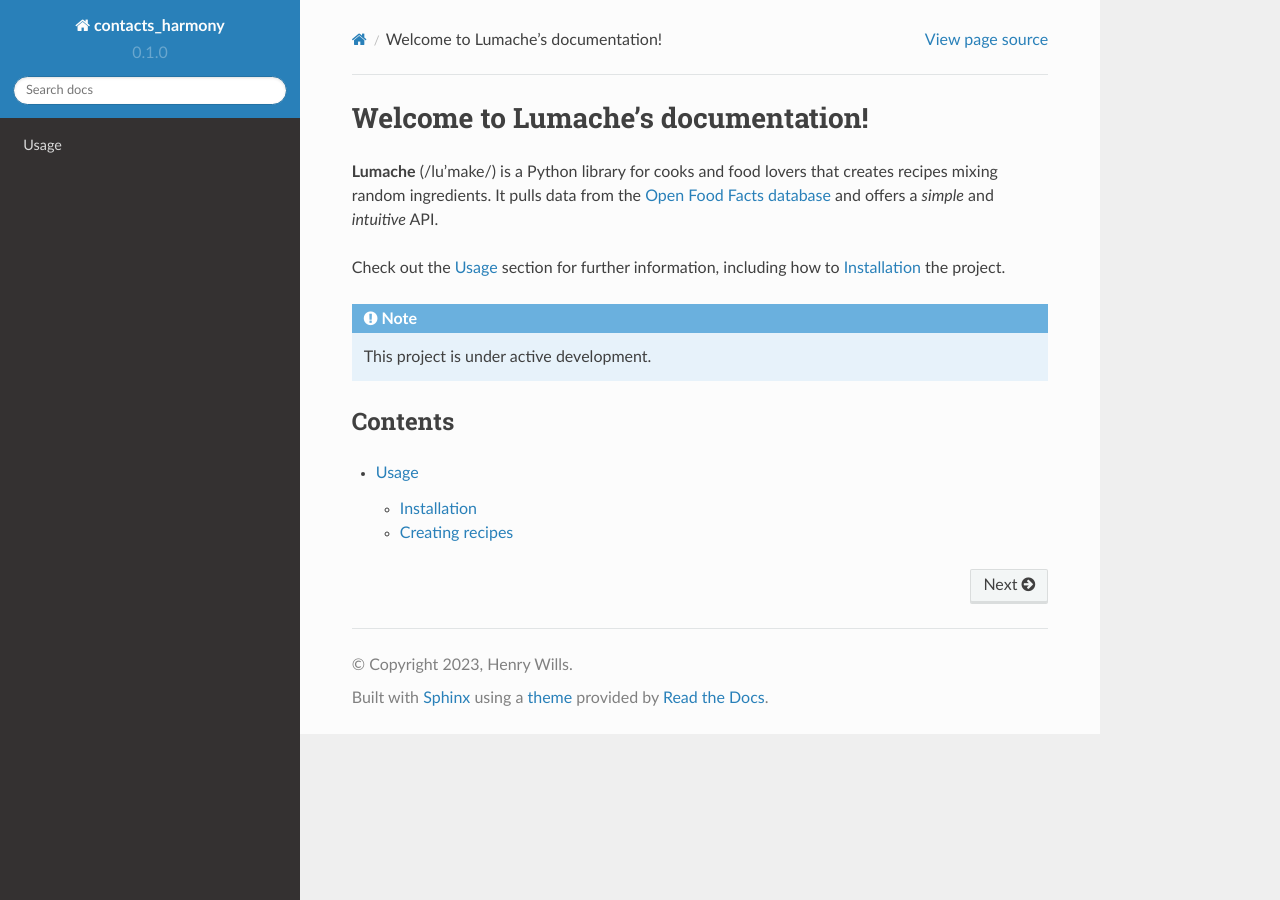
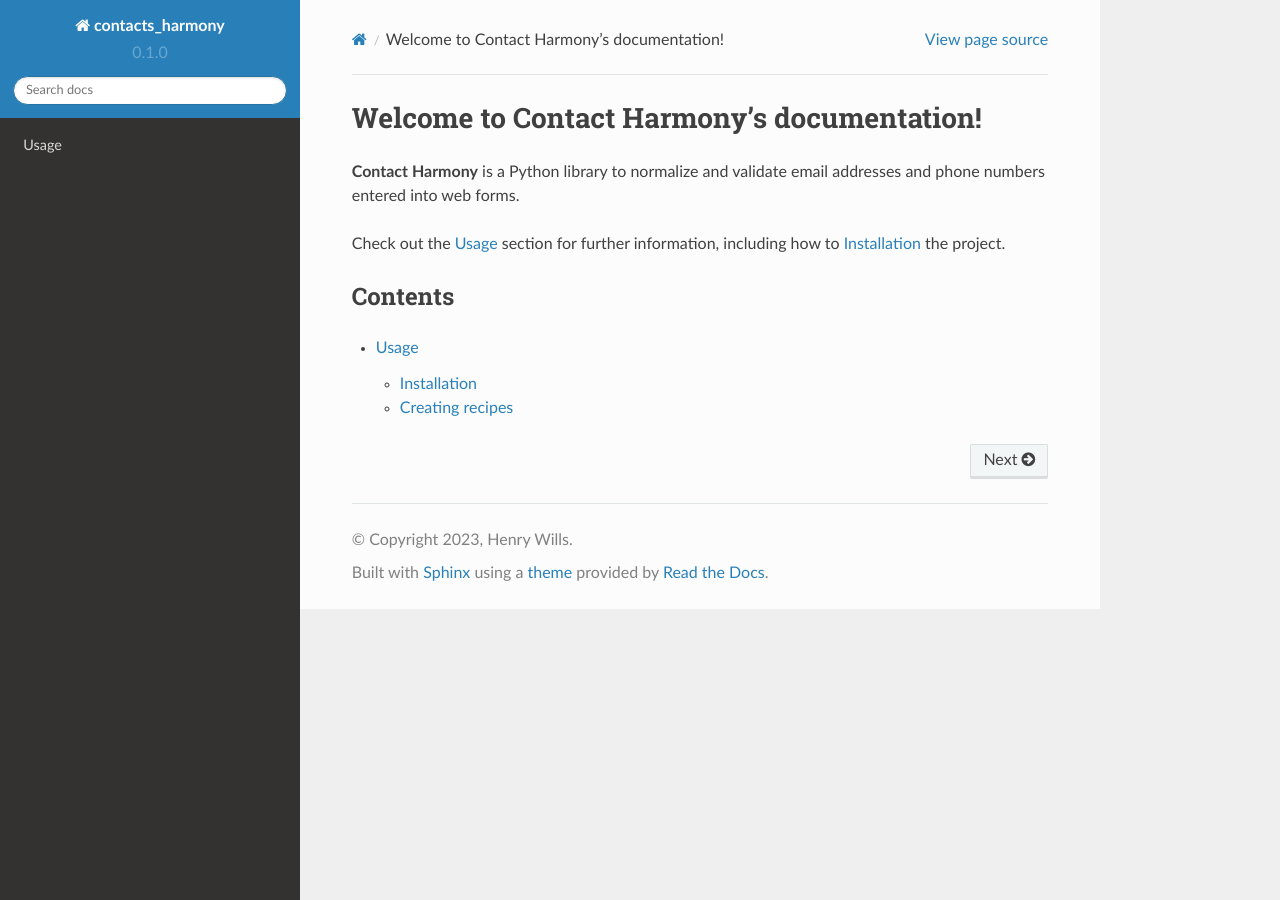
Before and after one commit to TheHenryWills/contacts_harmony, a Sphinx documentation site: the page built from docs/source/index.rst, in a window 1280 px wide. Built offline with Sphinx 7.4.7 and the Read the Docs theme 2.0.0, drawn with Linux system fonts in a browser that asks for light colours; pages that are not in the unit, such as notebooks, are missing from menus.

Commit message:
Update index.rst

```diff
--- a/docs/source/index.rst
+++ b/docs/source/index.rst
@@ -1,17 +1,11 @@
-Welcome to Lumache's documentation!
+Welcome to Contact Harmony's documentation!
 ===================================
 
-**Lumache** (/lu'make/) is a Python library for cooks and food lovers
-that creates recipes mixing random ingredients.
-It pulls data from the `Open Food Facts database <https://world.openfoodfacts.org/>`_
-and offers a *simple* and *intuitive* API.
+**Contact Harmony** is a Python library to normalize and validate email addresses and phone numbers entered into web forms.
 
 Check out the :doc:`usage` section for further information, including
 how to :ref:`installation` the project.
 
-.. note::
-
-   This project is under active development.
 
 Contents
 --------
```
